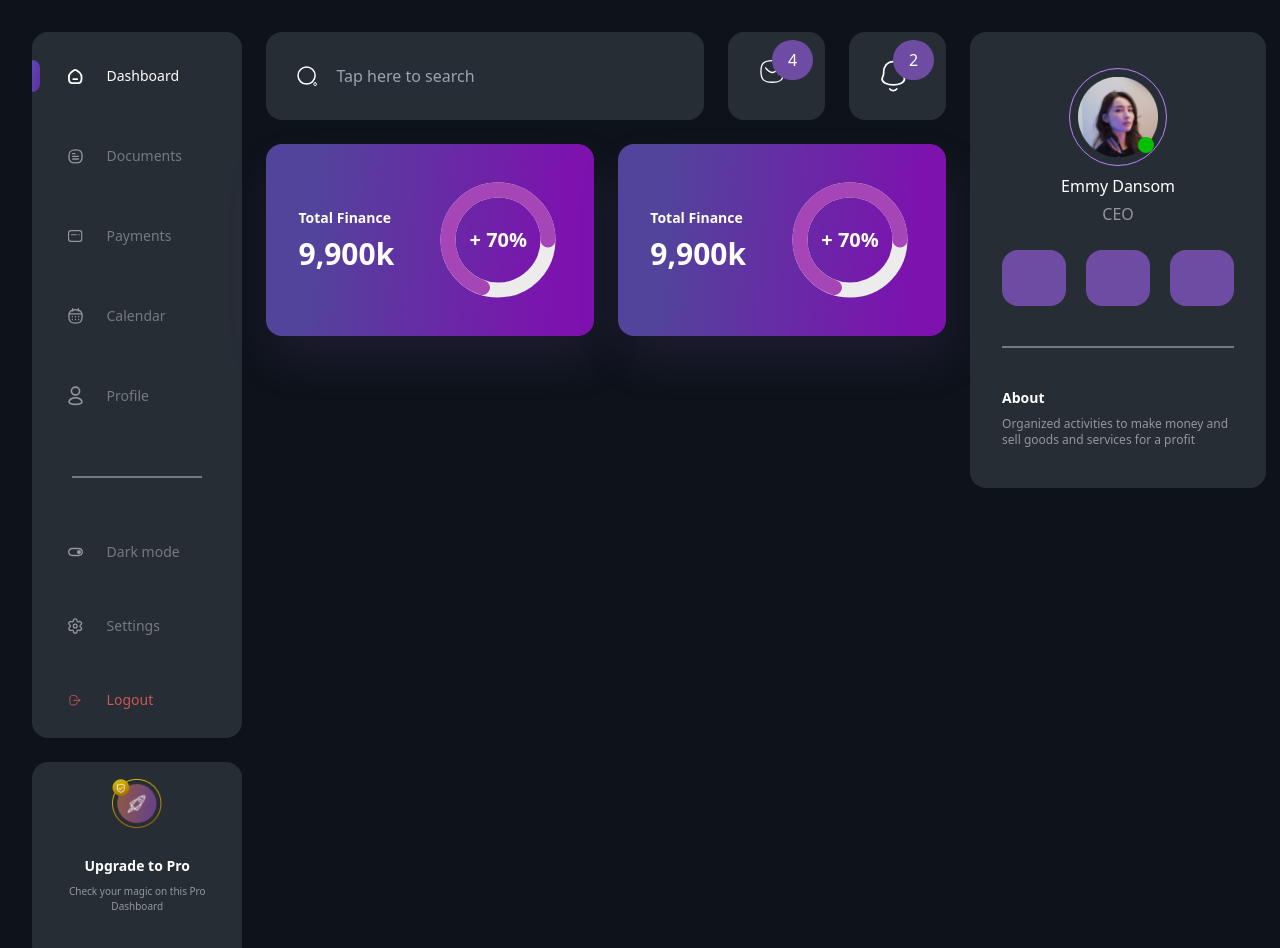
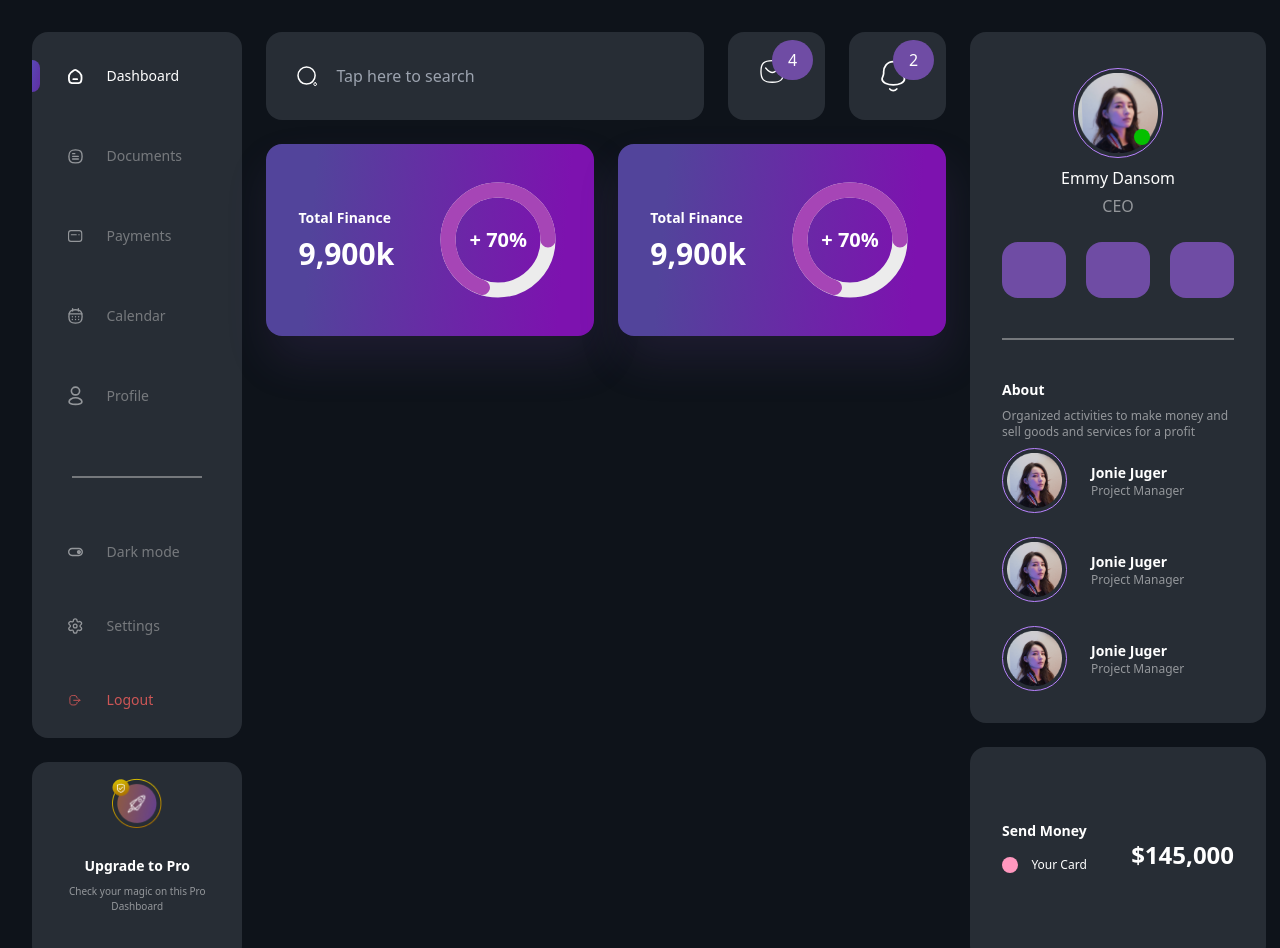
Before and after one commit to kelani34/finance-dashboard, a Next.js app: page / in a window 1280 px wide. Shown: the top 948 px of the page. Built offline with nearby package versions, Linux system fonts and the light colour scheme.

Commit message:
feat/ wallet section

```diff
--- a/src/components/Main.tsx
+++ b/src/components/Main.tsx
@@ -3,6 +3,7 @@ import Sidebar from "./Sidebar";
 import Procard from "./Procard";
 import Mid from "./Mid";
 import ProfileBar from "./ProfileBar";
+import WalletCard from "./WalletCard";
 
 const routes = [
   {
@@ -41,8 +42,9 @@ const Main = () => {
       <div className="flex-1">
         <Mid />
       </div>
-      <div>
+      <div className="flex flex-col gap-6">
         <ProfileBar />
+        <WalletCard />
       </div>
     </div>
   );
--- a/src/components/ProfileBar.tsx
+++ b/src/components/ProfileBar.tsx
@@ -1,15 +1,14 @@
 import Image from "next/image";
 import React from "react";
 import FeatBox from "./FeatBox";
+import Users from "./Users";
+import UserImage from "./UserImage";
 
 const ProfileBar = () => {
   return (
     <div className="bg-[#272D35] rounded-2xl p-8 flex flex-col items-center">
       <div className="flex justify-center my-1">
-        <div className="p-2 border border-[#B983FF] rounded-full relative">
-          <Image src={"/user.png"} alt="user" width={80} height={80} />
-          <div className="p-2 bg-[#04C000] rounded-full absolute right-3 bottom-3" />
-        </div>
+        <UserImage img={"/user.png"} online={true} height={80} width={80} />
       </div>
       <div className="flex flex-col my-1 mb-6 ">
         <h3 className="text-white text-center mb-1">Emmy Dansom</h3>
@@ -29,6 +28,11 @@ const ProfileBar = () => {
           profit
         </p>
       </div>
+      <div className="w-full flex gap-6 flex-col">
+        <Users />
+        <Users />
+        <Users />
+      </div>
     </div>
   );
 };
--- /dev/null
+++ b/src/components/UserImage.tsx
@@ -0,0 +1,22 @@
+import Image from "next/image";
+import React from "react";
+
+interface Props {
+  img: string;
+  online?: boolean;
+  height: number;
+  width: number;
+}
+
+const UserImage = ({ img, online, height, width }: Props) => {
+  return (
+    <div className="p-1 border border-[#B983FF] rounded-full relative">
+      <Image src={img} alt="user" width={width} height={height} />
+      {online && (
+        <div className="p-2 bg-[#04C000] rounded-full absolute right-3 bottom-3" />
+      )}
+    </div>
+  );
+};
+
+export default UserImage;
--- a/src/components/Users.tsx
+++ b/src/components/Users.tsx
@@ -1,7 +1,17 @@
 import React from "react";
+import FeatBox from "./FeatBox";
+import UserImage from "./UserImage";
 
 const Users = () => {
-  return <div>Users</div>;
+  return (
+    <div className="flex items-center gap-6">
+      <UserImage img={"/user.png"} height={55} width={55} />
+      <div>
+        <h2 className="text-white font-semibold text-sm ">Jonie Juger</h2>
+        <p className="text-white opacity-50 text-xs ">Project Manager</p>
+      </div>
+    </div>
+  );
 };
 
 export default Users;
--- /dev/null
+++ b/src/components/WalletCard.tsx
@@ -0,0 +1,20 @@
+import React from "react";
+
+const WalletCard = () => {
+  return (
+    <div className="bg-[#272D35] rounded-2xl p-8 h-full flex items-center">
+      <div className="flex items-center justify-between w-full">
+        <div>
+          <h3 className="text-white font-semibold text-sm">Send Money</h3>
+          <div className="flex justify-between my-4">
+            <div className="p-2 rounded-full bg-[#FF98BF]" />
+            <p className="text-white text-xs font-medium ">Your Card</p>
+          </div>
+        </div>
+        <h2 className="text-white font-semibold text-2xl  ">$145,000</h2>
+      </div>
+    </div>
+  );
+};
+
+export default WalletCard;
```
